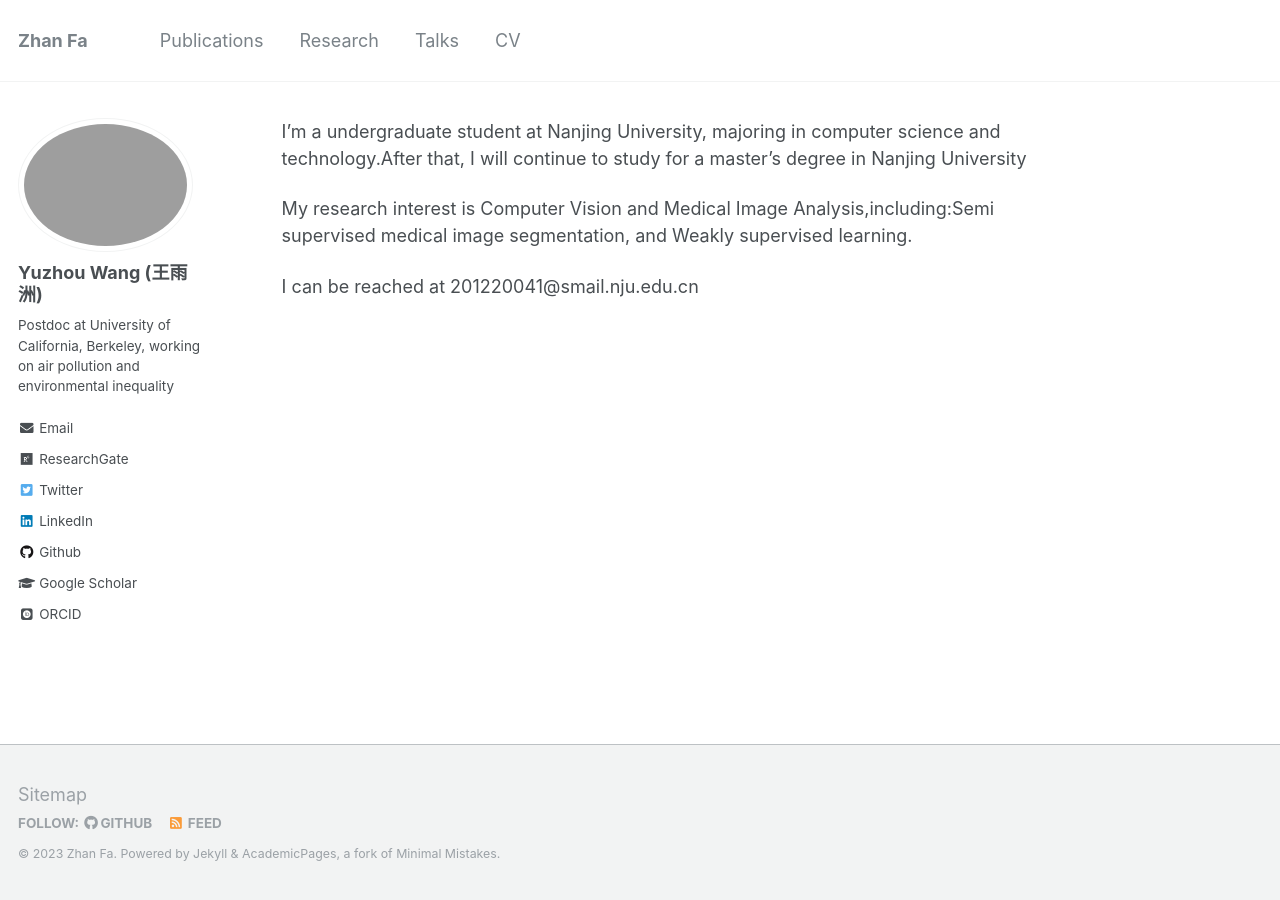
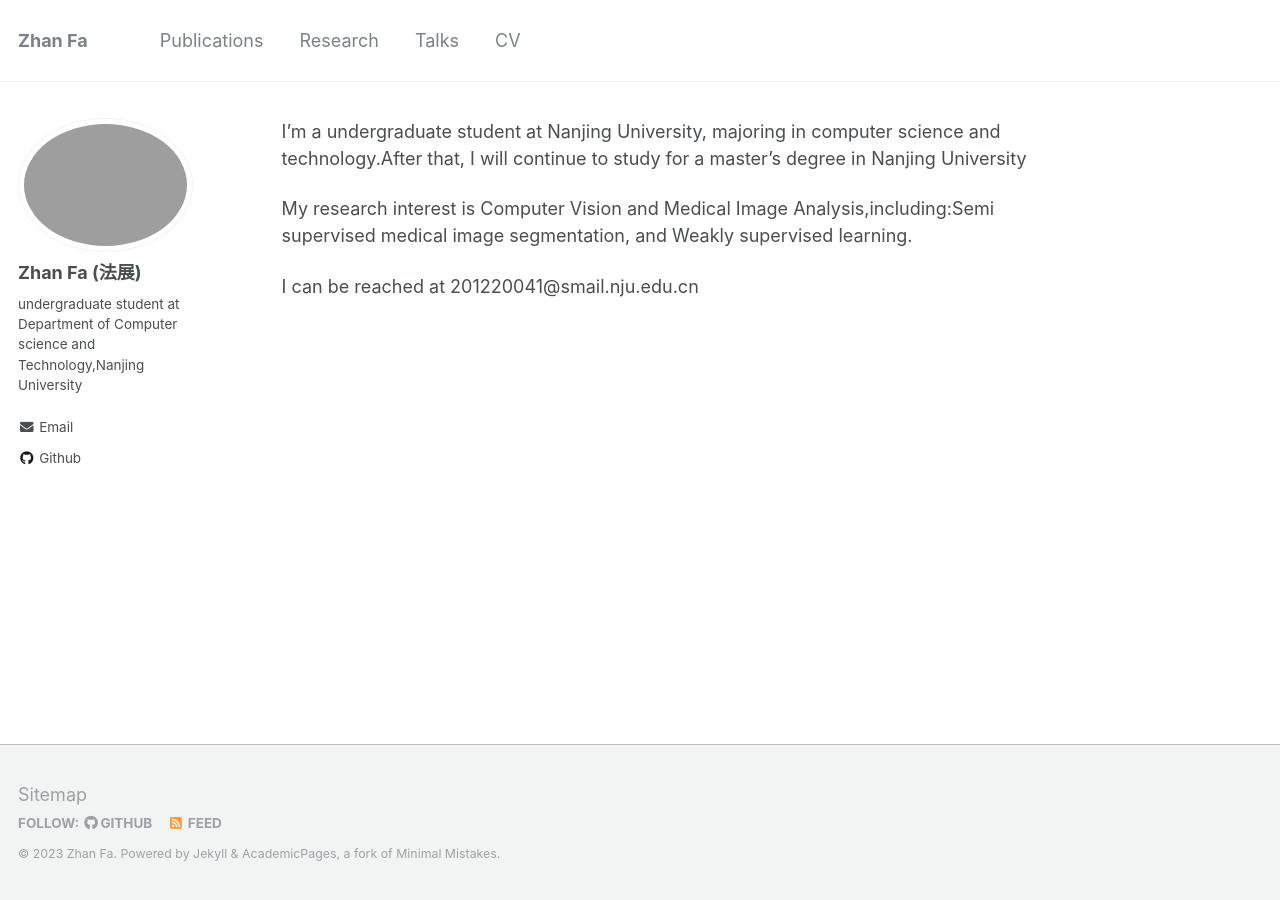
Before and after one commit to Fazhan-cs/Fazhan-cs, a Jekyll site: the page built from _pages/about.md, in a window 1280 px wide. Built offline with Jekyll 4.4.1, drawn with Linux system fonts in a browser that asks for light colours; some web fonts are replaced.

Commit message:
modify 2

```diff
--- a/_config.yml
+++ b/_config.yml
@@ -80,15 +80,15 @@ analytics:
 
 # Site Author
 author:
-  name             : "Yuzhou Wang \n (王雨洲)"
+  name             : "Zhan Fa \n (法展)"
   avatar           : "profile.png"
-  bio              : "Postdoc at University of California, Berkeley, working on air pollution and environmental inequality"
+  bio              : "undergraduate student at Department of Computer science and Technology,Nanjing University"
   location         : #"Seattle, WA"
   employer         :
   pubmed           : #"https://www.ncbi.nlm.nih.gov/pubmed/?term=john+snow"
-  googlescholar    : "https://scholar.google.com/citations?user=cysyCioAAAAJ&hl=en&oi=ao"
-  email            : ywang02[AT]uw[DOT]edu
-  researchgate     : "https://www.researchgate.net/profile/Yuzhou-Wang-13"
+  googlescholar    :
+  email            : 201220041[AT]smail[DOT]nju[DOT]edu[DOT]cn
+  researchgate     :
   uri              :
   bitbucket        :
   codepen          :
@@ -96,20 +96,20 @@ author:
   flickr           :
   facebook         :
   foursquare       :
-  github           : "yuzhou-wang"
+  github           : "Fazhan-cs"
   google_plus      :
   keybase          :
   instagram        :
   impactstory      : #"https://profiles.impactstory.org/u/xxxx-xxxx-xxxx-xxxx"
   lastfm           :
-  linkedin         : "yuzhouwang"
-  orcid            : "https://orcid.org/0000-0003-3266-1367"
+  linkedin         :
+  orcid            :
   pinterest        :
   soundcloud       :
   stackoverflow    : # http://stackoverflow.com/users/123456/username
   steam            :
   tumblr           :
-  twitter          : "YuzhouYWang"
+  twitter          :
   vine             :
   weibo            :
   xing             :
```
Also changed, not shown: 3 other files.
